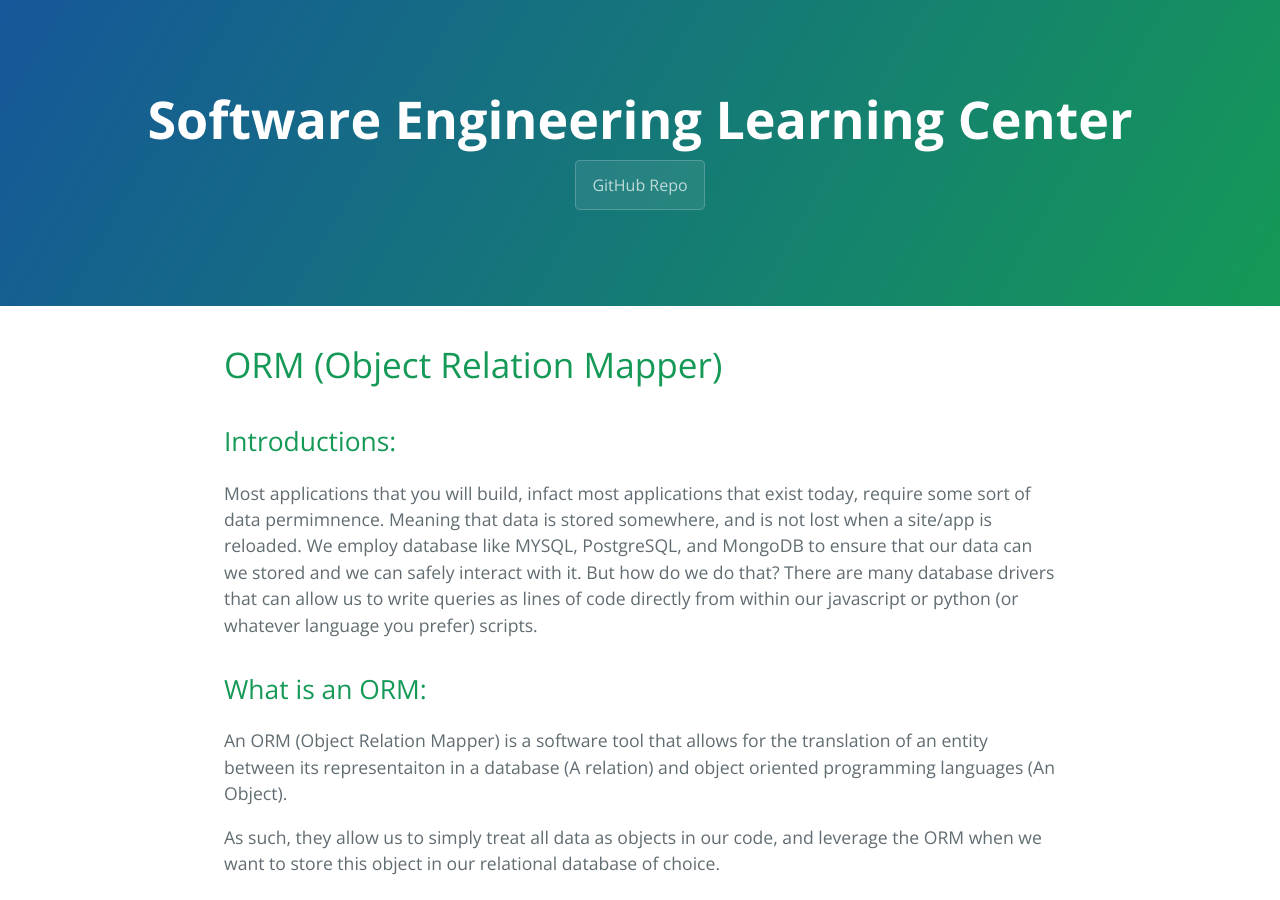
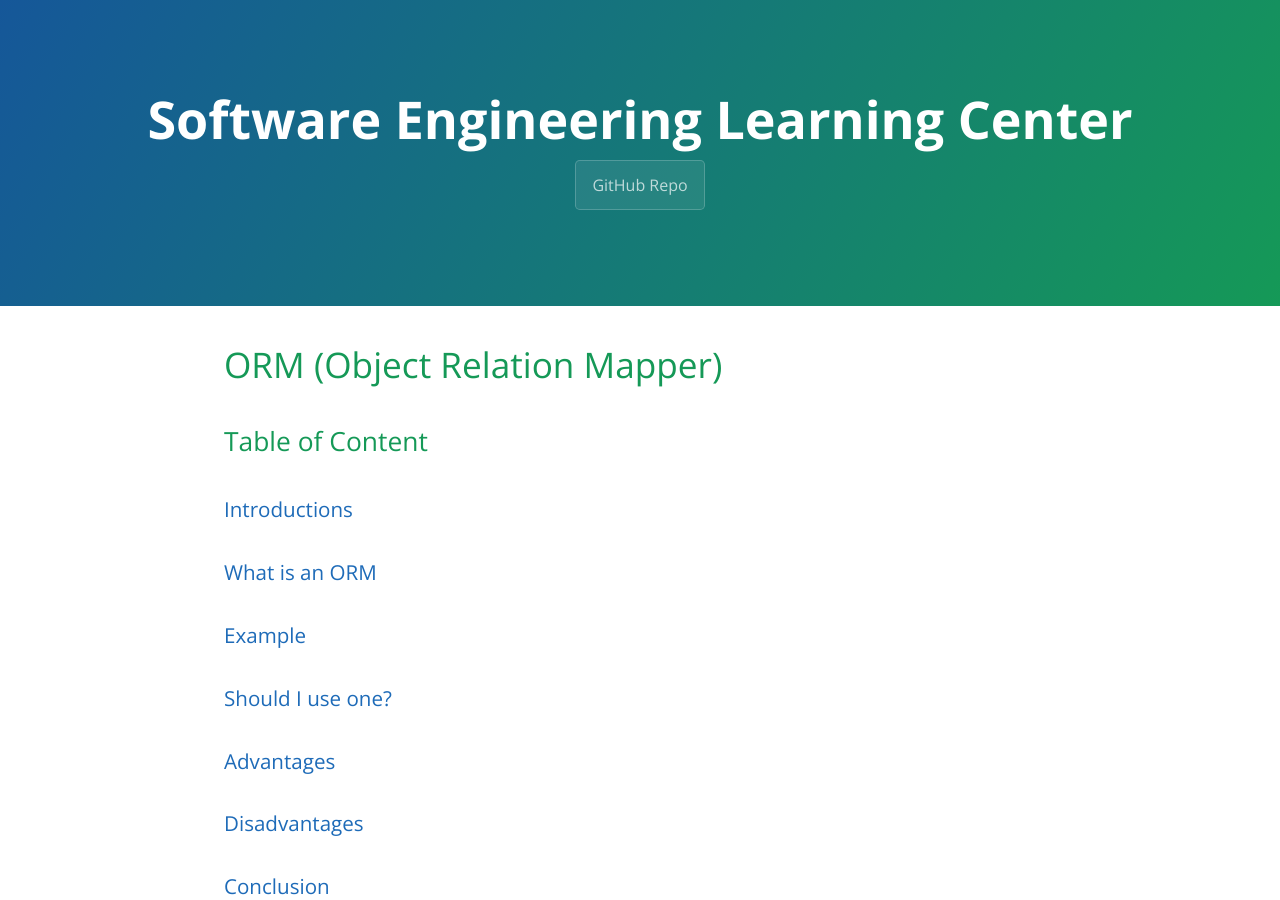
Before and after one commit to learning-software-engineering/learning-software-engineering.github.io, a Jekyll site: the page built from Topics/Tech_Stacks/ORM.md, in a window 1280 px wide and 900 px high. Built offline with Jekyll 4.4.1, drawn with Linux system fonts in a browser that asks for light colours; our own code applies the rules of GitHub Pages for plain Markdown files.

Commit message:
Update ORM.md
Added table of content to ORM page

```diff
--- a/Topics/Tech_Stacks/ORM.md
+++ b/Topics/Tech_Stacks/ORM.md
@@ -1,4 +1,14 @@
 # ORM (Object Relation Mapper)
+
+## Table of Content
+### [Introductions](#introductions-1)
+### [What is an ORM](#what-is-an-orm-1)
+### [Example](#example-1)
+### [Should I use one?](#should-i-use-one-1)
+### [Advantages](#advantages-1)
+### [Disadvantages](#disadvantages-1)
+### [Conclusion](#conclusion-1)
+
 
 ## Introductions:
 Most applications that you will build, infact most applications that exist today, require some sort of data permimnence. Meaning that data is stored somewhere, and is not lost when a site/app is reloaded. We employ database like MYSQL, PostgreSQL, and MongoDB to ensure that our data can we stored and we can safely interact with it. But how do we do that? There are many database drivers that can allow us to write queries as lines of code directly from within our javascript or python (or whatever language you prefer) scripts.
```
